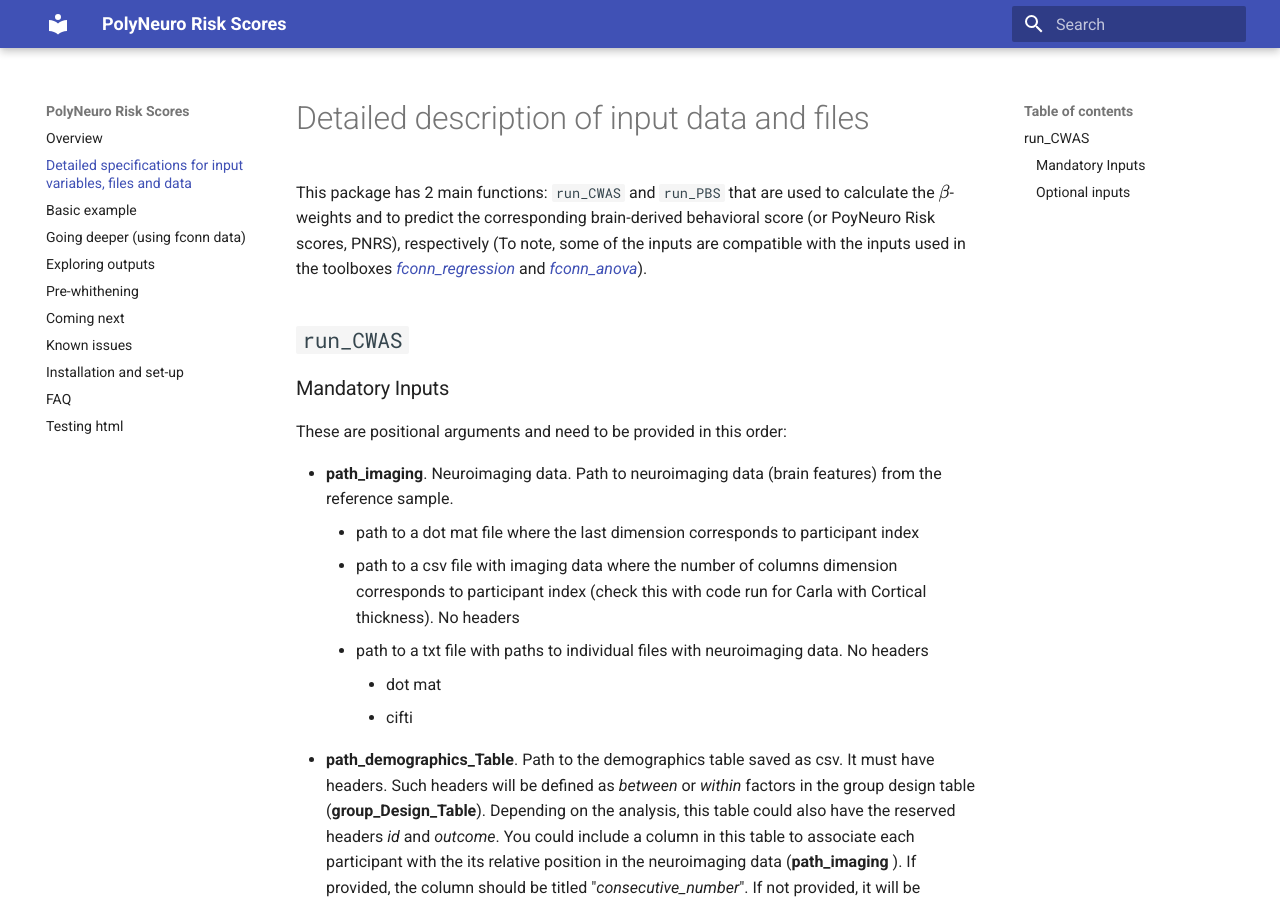
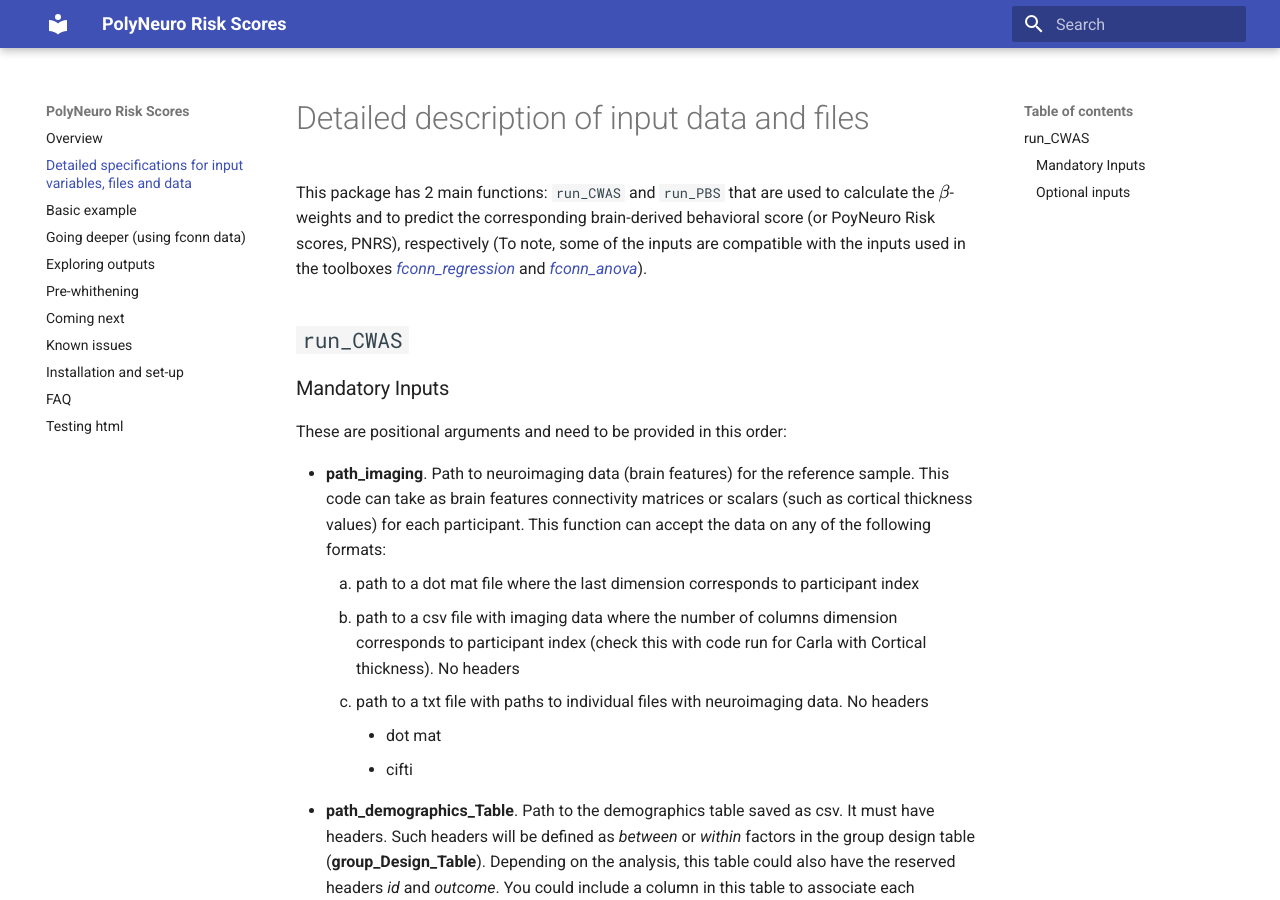
Before and after one commit to omiranda/polyneuro_risk_score, an MkDocs documentation site: the page built from docs/detailed_description.md, in a window 1280 px wide and 900 px high. Built offline with MkDocs 1.6.1 and Material for MkDocs 9.7.7, drawn with Linux system fonts in a browser that asks for light colours; formulas are drawn with MathJax 3; old or Windows-style settings are respelled for this version of MkDocs.

Commit message:
Update detailed_description.md

```diff
--- a/docs/detailed_description.md
+++ b/docs/detailed_description.md
@@ -9,10 +9,10 @@ This package has 2 main functions: `run_CWAS` and `run_PBS` that are used to cal
 ### Mandatory Inputs
 These are positional arguments and need to be provided in this order:
 
-- **path_imaging**. Neuroimaging data. Path to neuroimaging data (brain features) from the reference sample.
-    - path to a dot mat file where the last dimension corresponds to participant index
-    - path to a csv file with imaging data where the number of columns dimension corresponds to participant index (check this with code run for Carla with Cortical thickness). No headers
-    - path to a txt file with paths to individual files with neuroimaging data. No headers
+- **path_imaging**. Path to neuroimaging data (brain features) for the reference sample. This code can take as brain features connectivity matrices or scalars (such as cortical thickness values) for each participant. This function can accept the data on any of the following formats:
+    1. path to a dot mat file where the last dimension corresponds to participant index
+    1. path to a csv file with imaging data where the number of columns dimension corresponds to participant index (check this with code run for Carla with Cortical thickness). No headers
+    1. path to a txt file with paths to individual files with neuroimaging data. No headers
         - dot mat
         - cifti
 - **path_demographics_Table**. Path to the demographics table saved as csv. It must have headers. Such headers will be defined as *between* or *within* factors in the group design table (**group_Design_Table**). Depending on the analysis, this table could also have the reserved headers *id* and *outcome*. You could include a column in this table to associate each participant with the its relative position in the neuroimaging data (**path_imaging** ). If provided, the column should be titled "*consecutive_number*". If not provided, it will be assumed that neuroimaging (**path_imaging**) and non-imaging data are presented in the same order.
```
